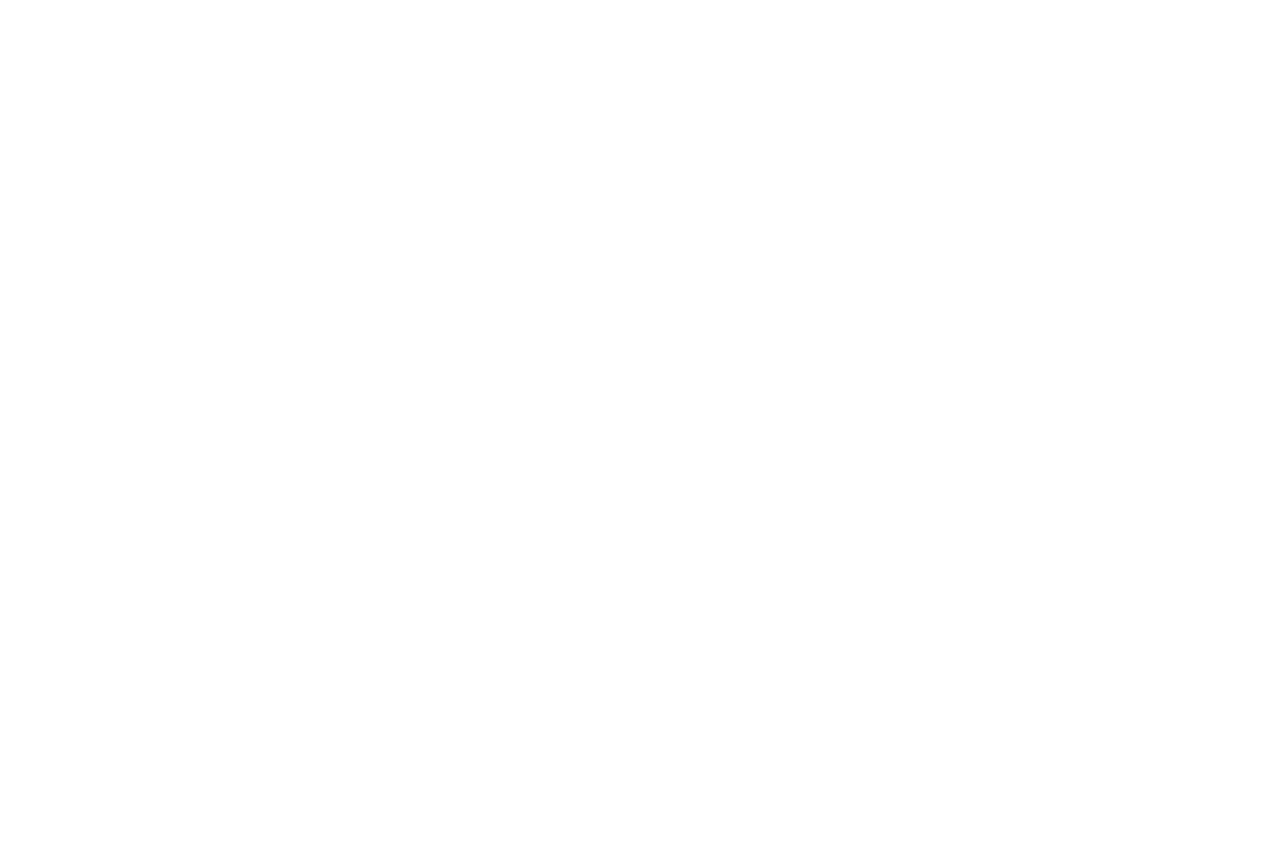
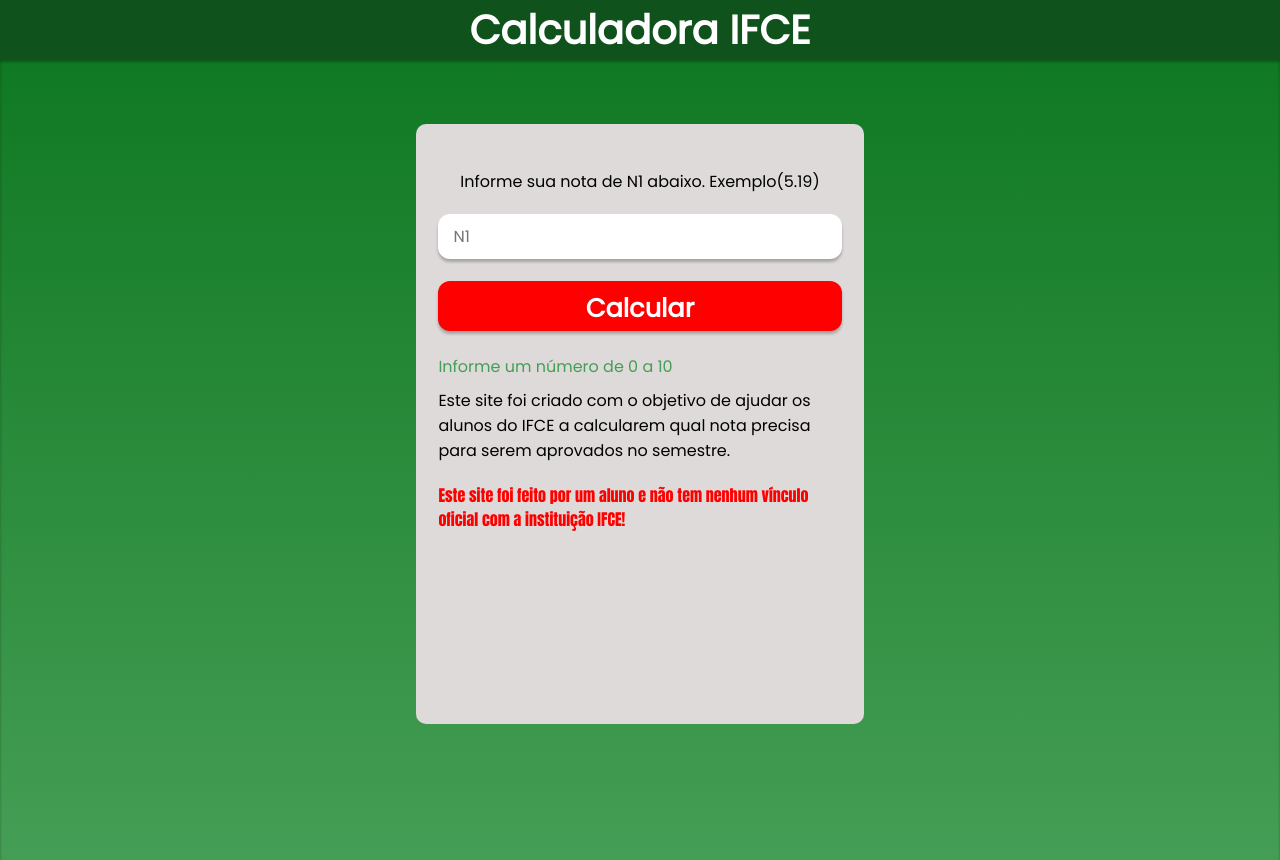
Before and after one commit to MarcosNicolau000/calculadoraif, a plain HTML site: page index.html in a window 1280 px wide. Before the commit the page ends 800 px from the top, so only its background shows below. Drawn offline with Linux system fonts and the light colour scheme; files that its build step writes are made by us from their sources.

Commit message:
Add files via upload

```diff
--- a/index.html
+++ b/index.html
@@ -1,12 +1,61 @@
 <!DOCTYPE html>
 <html lang="en">
+
 <head>
     <meta charset="UTF-8">
     <meta http-equiv="X-UA-Compatible" content="IE=edge">
     <meta name="viewport" content="width=device-width, initial-scale=1.0">
     <title>Calculadora IFCE</title>
+    <link rel="stylesheet" href="css/style.css">
+    <link rel="preconnect" href="https://fonts.googleapis.com">
+    <link rel="preconnect" href="https://fonts.gstatic.com" crossorigin>
+    <link href="https://fonts.googleapis.com/css2?family=Poppins&display=swap" rel="stylesheet">
+
 </head>
+
 <body>
 
+    <header>
+        <h1>Calculadora IFCE</h1>
+
+    </header>
+
+    <main>
+        <form name="f1N1">
+            <section name="sN1" class="inputs-container">
+                <script>
+                    function calcularN2() {
+                        var n1 = document.getElementById("N1").value;
+                        if (n1 <= 10 && n1 >= 0) {
+                            result = [30 - (n1 * 2)] / 3;
+                            document.getElementById("saida").innerHTML = "Você precisa de: " + result + " para ser aprovado!";
+                        } else {
+                            document.getElementById("saida").innerHTML = "Sua nota tem que um número entre 0 e 10.";
+                        }
+
+
+                    }
+
+                </script>
+                <span style="margin-bottom: 20px;"> Informe sua nota de N1 abaixo. Exemplo(5.19)</span>
+                <input type="number" step=".01" placeholder="N1" id="N1" deci min="0" max="10">
+
+
+            </section>
+            <button id="btn-login" onClick="calcularN2()" form="">Calcular</button>
+            <p id="saida">Informe um número de 0 a 10</p>
+            <footer>
+
+                <span> Este site foi criado com o objetivo de ajudar os alunos do IFCE a calcularem qual nota precisa para serem aprovados no semestre. </span>
+                <p>Este site foi feito por um aluno e não tem nenhum vínculo oficial com a instituição IFCE! </p>
+            </footer>
+            <section>
+
+            </section>
+        </form>
+    </main>
+
+
 </body>
+
 </html>
--- /dev/null
+++ b/style.css
@@ -0,0 +1,190 @@
+* {
+    margin: 0;
+    padding: 0;
+    box-sizing: border-box;
+    font-family: 'Poppins', sans-serif;
+    text-decoration: none;
+}
+
+header {
+    min-height: 100%;
+    display: flex;
+    align-items: center;
+    justify-content: center;
+    background-color: #10521c;
+}
+
+header h1 {
+    font-size: 2.5em;
+    color: #fff;
+}
+
+main {
+    width: 100%;
+    min-height: 100vh;
+    background: linear-gradient(#107923, #459e55);
+
+    display: flex;
+    justify-content: center;
+
+    box-shadow: inset 0px 2px 3px rgba(0, 0, 0, 0.3);
+}
+
+main form {
+    margin-top: 5%;
+    width: 35%;
+    height: 75vh;
+    background-color: rgb(223, 218, 218);
+    box-shadow: 0px 3px 4px rgba(0, 0, 0, 0.6) inset 0px 4px 4px rgba(0, 0, 0, 0.25);
+    border-radius: 10px;
+
+    display: flex;
+    flex-direction: column;
+
+
+}
+@media only screen and (max-width: 600px) {
+main {
+    width: 100%;
+    min-height: 100vh;
+    background: linear-gradient(#107923, #459e55);
+
+    display: flex;
+    justify-content: center;
+
+    box-shadow: inset 0px 2px 3px rgba(0, 0, 0, 0.3);
+}
+
+main form {
+    margin-top: 5%;
+    width: 95%;
+    height: 75vh;
+    background-color: rgb(223, 218, 218);
+    box-shadow: 0px 3px 4px rgba(0, 0, 0, 0.6) inset 0px 4px 4px rgba(0, 0, 0, 0.25);
+    border-radius: 10px;
+
+    display: flex;
+    flex-direction: column;
+
+}
+main form footer {
+
+    margin-top: 2%;
+    width: 100%;
+    margin-left: -5%;
+
+}
+
+}
+
+main form .inputs-container {
+    margin-top: 10%;
+    width: 100%;
+
+    display: flex;
+    flex-direction: column;
+    align-items: center;
+}
+
+main form .inputs-container input {
+    width: 90%;
+    height: 45px;
+    padding: 8px 15px;
+    border: 0;
+    outline: 0;
+    border-radius: 12px;
+
+    font-size: 16px;
+    color: #312e42;
+    box-shadow: 0px 3px 3px rgba(0, 0, 0, 0.25);
+
+
+}
+
+main form .inputs-container input:focus {
+    box-shadow: inset 1px 4px 7px rgba(0, 0, 0, 0.3);
+}
+
+/* main form .containerS {
+    margin-top: 5%;
+    width: 100%;
+    position: relative;
+
+    display: flex;
+    flex-direction: column;
+    align-items: center;
+
+} */
+
+/* main form .containerS i {
+    position: absolute;
+    right: 0%;
+    top: 35%;
+    color: #777;
+    cursor: pointer;
+
+}
+
+main form .containerS #eye {
+    display: none;
+
+} */
+
+main form .password-infos {
+    width: 90%;
+    margin-top: 3%;
+
+    display: flex;
+    align-items: center;
+}
+
+main form .password-infos a {
+    transition: 0.2s ease-in-out;
+}
+
+main form .password-infos a:hover {
+    color: red;
+}
+
+main form button {
+    background-color: red;
+    color: #fff;
+    width: 90%;
+    height: 50px;
+    padding: 8px 15px;
+    border: 0;
+    box-shadow: 0px 3px 3px rgba(0, 0, 0, 0.25);
+    outline: 0;
+    border-radius: 12px;
+    margin-top: 5%;
+    margin-left: 5%;
+    font-size: 1.6em;
+    font-weight: 600;
+    cursor: pointer;
+    transition: 0.3s ease-in-out;
+}
+
+main form button:hover {
+    background: #fff;
+    color: red;
+}
+
+main form p#saida{
+    font-size: 1em;
+    color:  #459e55;
+    margin-top: 5%;
+    margin-left: 5%;;
+}
+
+main form footer {
+
+    margin-top: 2%;
+    width: 91%;
+    margin-left: 5%;
+
+}
+main form footer p {
+    color: red;
+    margin-top: 20px;
+    font-family: Impact, Haettenschweiler, 'Arial Narrow Bold', sans-serif;
+}
```
